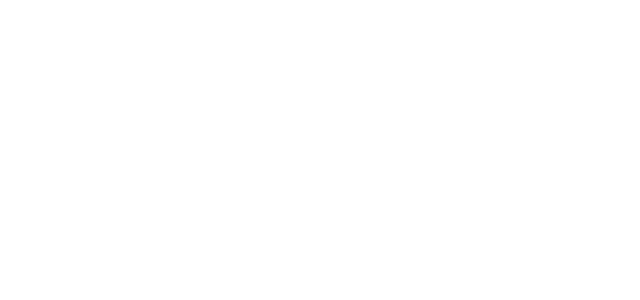
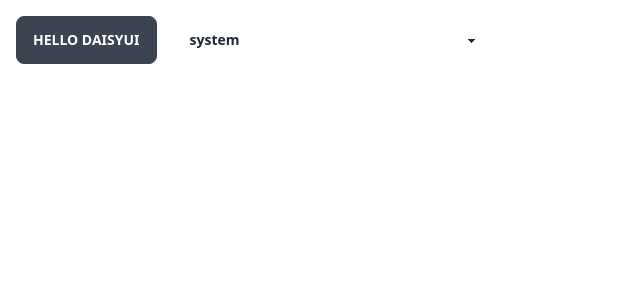
Before and after one commit to np-overflow/vue, a Nuxt app in the folder examples/nuxt-daisyui/: page /theme in a window 1280 px wide. Before the commit this address had no page. Shown: the top 300 px of the page, without its empty margins (0-640 px from the left). Built offline with nearby package versions, Linux system fonts and the light colour scheme.

Commit message:
feat: configure daisyui

```diff
--- a/examples/nuxt-daisyui/nuxt.config.ts
+++ b/examples/nuxt-daisyui/nuxt.config.ts
@@ -2,6 +2,11 @@
 export default defineNuxtConfig({
   modules: ['@nuxtjs/tailwindcss', '@nuxtjs/color-mode'],
   app: {
-    baseURL: '/examples/nuxt-daisyui/'
+    baseURL: process.env.NODE_ENV === 'production' ? '/examples/nuxt-daisyui/' : undefined
+  },
+  colorMode: {
+    preference: 'system', // default theme
+    dataValue: 'theme', // activate data-theme in <html> tag
+    classSuffix: '',
   },
 })
--- a/examples/nuxt-daisyui/pages/index.vue
+++ b/examples/nuxt-daisyui/pages/index.vue
@@ -1,12 +1,8 @@
 <script setup lang="ts">
-const state = ref("")
 </script>
 
 <template>
   <div>
-    index
-    {{ state }}
-    <input v-model="state" />
-    <NuxtLink to="/second">second</NuxtLink>
+    This is the homepage
   </div>
 </template>
--- a/examples/nuxt-daisyui/pages/second.vue
+++ /dev/null
@@ -1,8 +0,0 @@
-<script setup lang="ts">
-</script>
-
-<template>
-  <div>
-    second
-  </div>
-</template>
--- /dev/null
+++ b/examples/nuxt-daisyui/pages/theme.vue
@@ -0,0 +1,45 @@
+<template>
+  <div class="p-4 flex gap-4">
+    <button class="btn">Hello daisyUI</button>
+    <select class="select w-full max-w-xs" v-model="colorMode.preference">
+      <option disabled selected>Theme</option>
+      <option v-for="theme of themes" :key="theme">{{ theme }}</option>
+    </select>
+  </div>
+</template>
+
+<script setup>
+const colorMode = useColorMode();
+const themes = [
+  'system',
+  'light',
+  'dark',
+  'cupcake',
+  'bumblebee',
+  'emerald',
+  'corporate',
+  'synthwave',
+  'retro',
+  'cyberpunk',
+  'valentine',
+  'halloween',
+  'garden',
+  'forest',
+  'aqua',
+  'lofi',
+  'pastel',
+  'fantasy',
+  'wireframe',
+  'black',
+  'luxury',
+  'dracula',
+  'cmyk',
+  'autumn',
+  'business',
+  'acid',
+  'lemonade',
+  'night',
+  'coffee',
+  'winter',
+];
+</script>
```
Also changed, not shown: 1 other file (tests, documents, lock files or other folders).
